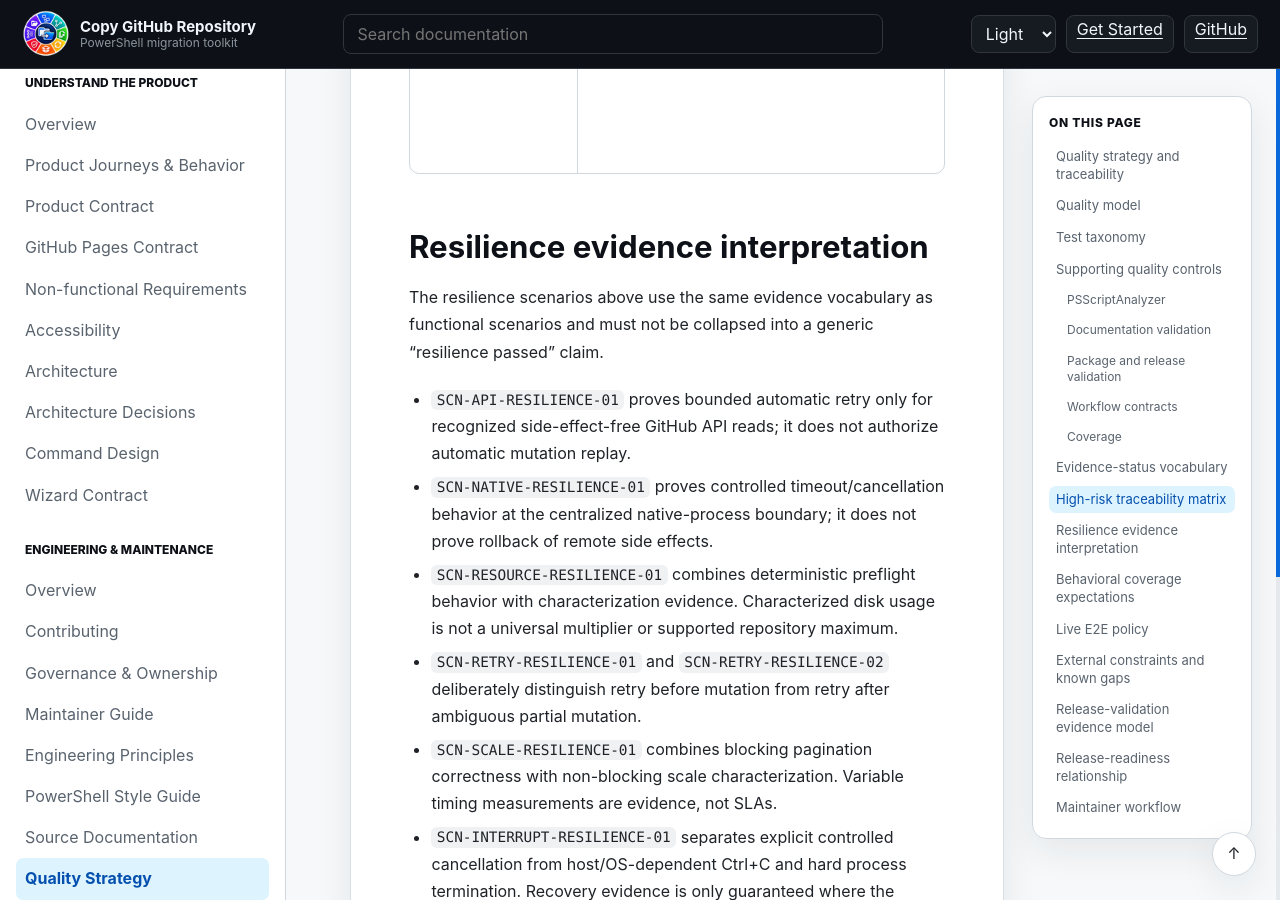
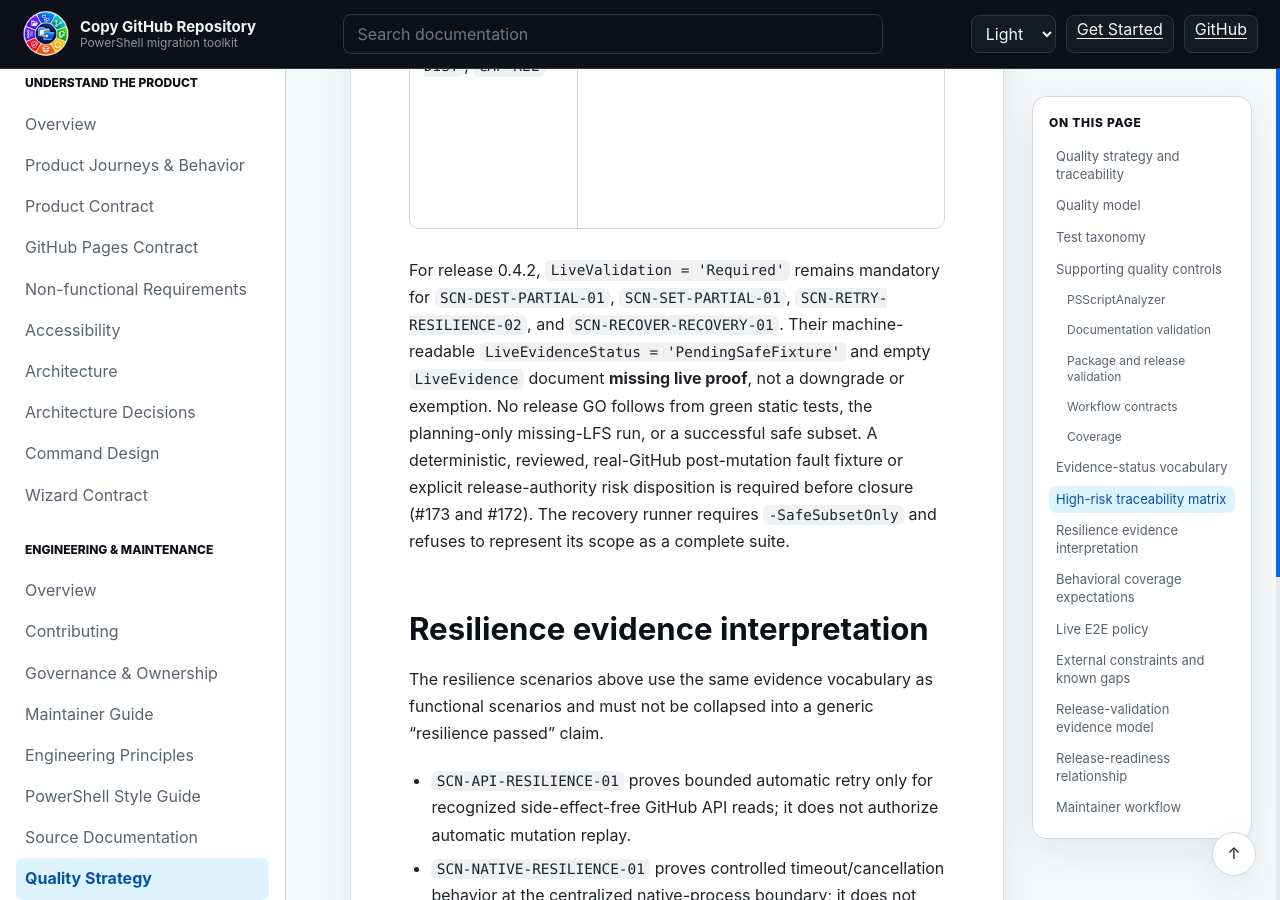
Before and after one commit to infoconex/copy-github-repo, a Jekyll site: the page built from docs/engineering/quality-strategy.md, in a window 1280 px wide and 900 px high, scrolled down 7045 px. Built offline with Jekyll 4.4.1, drawn with Linux system fonts in a browser that asks for light colours.

Commit message:
docs: distinguish safe live subset from missing Required recovery evidence (#173)

```diff
--- a/docs/engineering/quality-strategy.md
+++ b/docs/engineering/quality-strategy.md
@@ -83,21 +83,23 @@ This matrix is a human-readable index, not a replacement for the machine-readabl
 | Planning / immutable source state — `CAP-PLAN`, `SCN-PLAN-*` | `ApprovedSourceState.Tests.ps1`, `StaleStateSafety.Tests.ps1`, `RiskFailurePaths.Tests.ps1` | Exercised indirectly by copy E2E harnesses | See immutable `v0.1.0` qualification evidence for exact-candidate live-run status |
 | Snapshot — `CAP-SNAP`, `SCN-SNAP-*` | `NewDestinationSnapshot.Tests.ps1`, `SnapshotPagination.Tests.ps1`, `Provenance.Tests.ps1` | `Invoke-SnapshotEndToEndTests.ps1` | See immutable `v0.1.0` qualification evidence for exact-candidate live-run status |
 | FullHistory — `CAP-HIST`, `SCN-HIST-*` | `FullHistory.Tests.ps1`, `ApprovedSourceState.Tests.ps1` | `Invoke-FullHistoryEndToEndTests.ps1` | See immutable `v0.1.0` qualification evidence for exact-candidate live-run status |
-| Existing-destination replacement — `CAP-DEST`, `SCN-DEST-*` | `ExistingDestinationReplacement.Tests.ps1`, `ReplacementExecutionEvidence.Tests.ps1`, `Recovery.Tests.ps1` | Recovery and scenario-specific live harness coverage | See immutable `v0.1.0` qualification evidence for exact-candidate live-run status |
+| Existing-destination replacement — `CAP-DEST`, `SCN-DEST-*` | `ExistingDestinationReplacement.Tests.ps1`, `ReplacementExecutionEvidence.Tests.ps1`, `Recovery.Tests.ps1` | `Invoke-RecoveryEndToEndTests.ps1 -SafeSubsetOnly` provides a controlled real-GitHub happy-path fixture; the partial-failure fixture remains pending | `SCN-DEST-HAPPY-01` needs exact-candidate live execution; `SCN-DEST-PARTIAL-01` is Required/live-unverified (#173) |
 | Same-name archive/replace — `CAP-SAME`, `SCN-SAME-*` | `SameNameExecution.Tests.ps1`, `SameNameSafety.Tests.ps1`, `SameNameFullHistory.Tests.ps1` | `Invoke-SameNameEndToEndTests.ps1`, `Invoke-SameNameFullHistoryEndToEndTests.ps1` | See immutable `v0.1.0` qualification evidence for exact-candidate live-run status |
 | Git LFS — `CAP-LFS`, `SCN-LFS-*` | `GitLfs.Tests.ps1` plus mode-specific integration tests | `Invoke-GitLfsEndToEndTests.ps1` | See immutable `v0.1.0` qualification evidence for exact-candidate live-run status |
-| Settings — `CAP-SET`, `SCN-SET-*` | `RepositorySettings.Tests.ps1` | `Invoke-RepositorySettingsEndToEndTests.ps1` | See immutable `v0.1.0` qualification evidence for exact-candidate live-run status |
+| Settings — `CAP-SET`, `SCN-SET-*` | `RepositorySettings.Tests.ps1` | `Invoke-RepositorySettingsEndToEndTests.ps1` tests supported settings success; no safe forced post-content settings failure fixture is qualified | `SCN-SET-PARTIAL-01` remains Required/live-unverified (#173) |
 | Protection — `CAP-PROT`, `SCN-PROT-*` | `Protection.Tests.ps1`, `ProtectionRestoreStatus.Tests.ps1` | Live verification may be constrained by repository/account plan features | See immutable `v0.1.0` qualification evidence for exact-candidate live-run status and constraints |
 | Wizard — `CAP-WIZ`, wizard `SCN-*` | Wizard Unit suites plus `WizardMigrationIntegration.Tests.ps1`, `WizardOrchestration.Tests.ps1` | Underlying migration E2E harnesses validate engine behavior; wizard-specific live use is not required for every release | No independent wizard-specific live claim is made here |
-| Verification / recovery — `CAP-VERIFY`, `CAP-EVID`, `SCN-*-VERIFY`, `SCN-*-PARTIAL`, `SCN-*-RECOVERY` | `Recovery.Tests.ps1`, `RiskFailurePaths.Tests.ps1`, `ReplacementExecutionEvidence.Tests.ps1`, relevant mode suites | `Invoke-RecoveryEndToEndTests.ps1` plus mode harnesses | See immutable `v0.1.0` qualification evidence for exact-candidate live-run status |
+| Verification / recovery — `CAP-VERIFY`, `CAP-EVID`, `SCN-*-VERIFY`, `SCN-*-PARTIAL`, `SCN-*-RECOVERY` | `Recovery.Tests.ps1`, `RiskFailurePaths.Tests.ps1`, `ReplacementExecutionEvidence.Tests.ps1`, relevant mode suites | Safe recovery harness subset confirms planning rejection and real-GitHub replacement success only; it does not inject a post-mutation failure | `SCN-RECOVER-RECOVERY-01` remains Required/live-unverified (#173) |
 | API throttling/transient reads — `SCN-API-RESILIENCE-01` | `GitHubApiAdapters.Tests.ps1` | Live rate-limit/service degradation is external and not required as a deterministic release fixture | Automatically tested; no live-release degradation claim |
 | Native timeout/controlled cancellation — `SCN-NATIVE-RESILIENCE-01` | `NativeCommandStreams.Tests.ps1` | Real native Git/Git LFS behavior is exercised by mode E2E harnesses; timeout injection itself is deterministic CI evidence | Automatically tested; exact-candidate live mutation evidence remains release-specific |
 | Local disk/temp exhaustion — `SCN-RESOURCE-RESILIENCE-01` | `LocalResourcePreflight.Tests.ps1` | Scale characterization supplies measured workspace evidence rather than a destructive low-disk live fixture | Characterized/automatically tested; no universal size limit claimed |
 | Retry after pre-mutation failure — `SCN-RETRY-RESILIENCE-01` | Retry/idempotency integration tests and prerequisite/stale-state suites | Normal copy E2E harnesses preserve the same pre-mutation guards | Automatically tested; no separate live retry requirement |
-| Retry after partial mutation — `SCN-RETRY-RESILIENCE-02` | Retry/idempotency integration tests, `Recovery.Tests.ps1`, replacement evidence suites | `Invoke-RecoveryEndToEndTests.ps1` and replacement harnesses where remote identities matter | E2E-capable; exact-candidate live status belongs to immutable release evidence |
+| Retry after partial mutation — `SCN-RETRY-RESILIENCE-02` | Retry/idempotency integration tests, `Recovery.Tests.ps1`, replacement evidence suites | No independently qualified post-archive live failure fixture/retry yet; mocked tests are not remote proof | Required/live-unverified (#173), blocking 0.4.2 |
 | Pagination and larger scale/resource dimensions — `SCN-SCALE-RESILIENCE-01` | `SnapshotPagination.Tests.ps1`, scale-characterization fixture/tests/workflow | Controlled local characterization plus live GitHub baseline characterization | Characterized; not an SLA or supported hard maximum |
 | Cross-platform interruption — `SCN-INTERRUPT-RESILIENCE-01` | `InterruptionContract.Tests.ps1`, `NativeCommandStreams.Tests.ps1` | Raw Ctrl+C/hard termination is intentionally not synthesized as a portable blocking E2E assertion | Deterministic portions automatically tested; host signal delivery constrained |
 | Distribution / release — `CAP-DIST`, `CAP-REL` | package, release, installer/uninstaller, provenance, workflow Contract suites | Clean install/update verification is release-process evidence rather than repository-copy E2E | `v0.1.0` publication, package discovery/install/import, release assets, checksum, SBOM, and attestations were completed and verified through the release process |
+
+For release 0.4.2, `LiveValidation = 'Required'` remains mandatory for `SCN-DEST-PARTIAL-01`, `SCN-SET-PARTIAL-01`, `SCN-RETRY-RESILIENCE-02`, and `SCN-RECOVER-RECOVERY-01`. Their machine-readable `LiveEvidenceStatus = 'PendingSafeFixture'` and empty `LiveEvidence` document **missing live proof**, not a downgrade or exemption. No release GO follows from green static tests, the planning-only missing-LFS run, or a successful safe subset. A deterministic, reviewed, real-GitHub post-mutation fault fixture or explicit release-authority risk disposition is required before closure (#173 and #172). The recovery runner requires `-SafeSubsetOnly` and refuses to represent its scope as a complete suite.
 
 ## Resilience evidence interpretation
 
```
